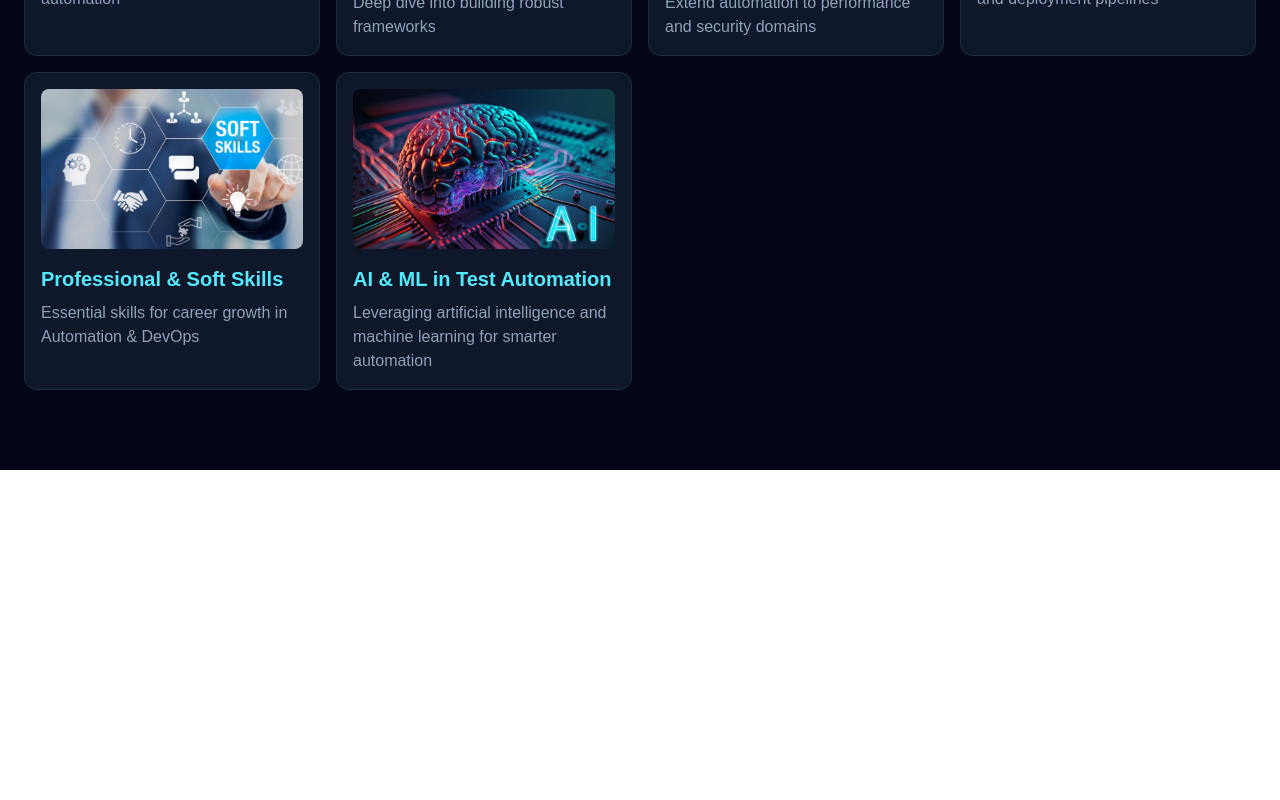
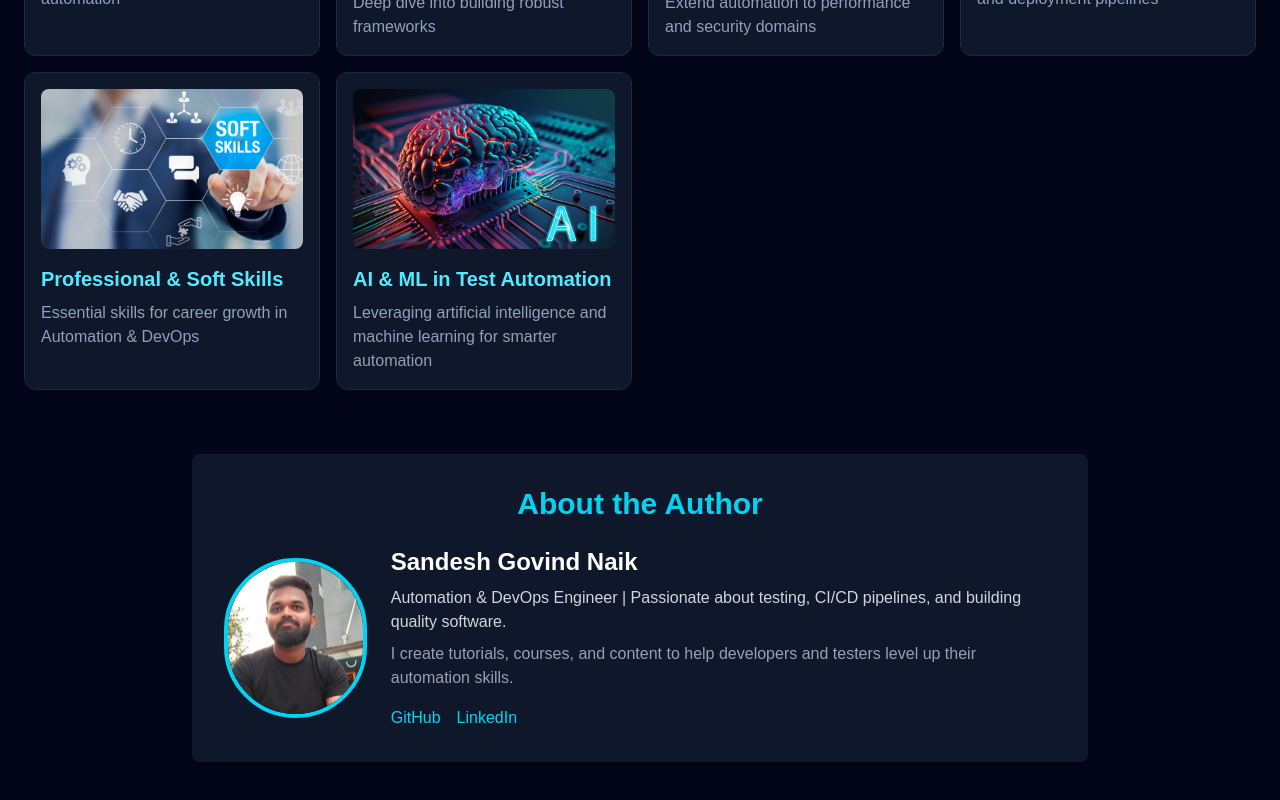
Before and after one commit to sandeshgovindnaik-eng/TestingAutomation, a Next.js app: page / in a window 1280 px wide. Shown: the part 720-1520 px from the top of the page. Before the commit the page ends 1190 px from the top, so only its background shows below. Built offline with nearby package versions, Linux system fonts and the light colour scheme.

Commit message:
author added

```diff
--- a/app/page.tsx
+++ b/app/page.tsx
@@ -4,20 +4,69 @@
 export default function Page() {
     return (
         <main className="min-h-screen bg-slate-950 text-white px-6 py-12">
+            {/* Page Title */}
             <h1 className="text-4xl md:text-5xl font-extrabold text-cyan-400 text-center mb-12">
                 Automation Testing & DevOps Academy
             </h1>
 
-            <section className="grid grid-cols-1 sm:grid-cols-2 md:grid-cols-3 lg:grid-cols-[repeat(auto-fit,minmax(250px,1fr))] gap-4 mb-8">
+            {/* Sections Grid */}
+            <section className="grid grid-cols-1 sm:grid-cols-2 md:grid-cols-3 lg:grid-cols-[repeat(auto-fit,minmax(250px,1fr))] gap-4 mb-12">
                 {content.sections.map((section) => (
                     <SectionCard
                         key={section.id}
                         id={section.id}
                         title={section.title}
                         description={section.description}
-                        image={section.image} // <-- pass the image here
+                        image={section.image} // your section image
                     />
                 ))}
+            </section>
+
+            {/* About Author Section */}
+            <section className="bg-slate-900 rounded-lg p-8 max-w-4xl mx-auto mt-16 shadow-lg">
+                <h2 className="text-3xl font-bold text-cyan-400 mb-6 text-center">
+                    About the Author
+                </h2>
+
+                <div className="flex flex-col md:flex-row items-center gap-6">
+                    {/* Author Photo */}
+                    <img
+                        src="/images/1604.jpg" // place your photo in public/images/
+                        alt="Author Photo"
+                        className="w-40 h-40 rounded-full object-cover border-4 border-cyan-400"
+                    />
+
+                    {/* Author Details */}
+                    <div className="text-center md:text-left">
+                        <h3 className="text-2xl font-semibold mb-2">Sandesh Govind Naik</h3>
+                        <p className="text-gray-300 mb-2">
+                            Automation & DevOps Engineer | Passionate about testing, CI/CD pipelines, and building quality software.
+                        </p>
+                        <p className="text-gray-400">
+                            I create tutorials, courses, and content to help developers and testers level up their automation skills.
+                        </p>
+
+                        {/* Optional Social Links */}
+                        <div className="flex justify-center md:justify-start gap-4 mt-4">
+                            <a
+                                href="https://github.com/sandeshgovindnaik-eng"
+                                target="_blank"
+                                rel="noopener noreferrer"
+                                className="text-cyan-400 hover:text-white transition"
+                            >
+                                GitHub
+                            </a>
+                            <a
+                                href="https://www.linkedin.com/in/sandeshgovindnaik/"
+                                target="_blank"
+                                rel="noopener noreferrer"
+                                className="text-cyan-400 hover:text-white transition"
+                            >
+                                LinkedIn
+                            </a>
+                        </div>
+                    </div>
+                </div>
             </section>
         </main>
     );
```
Also changed, not shown: public/images/1604.jpg (added).
